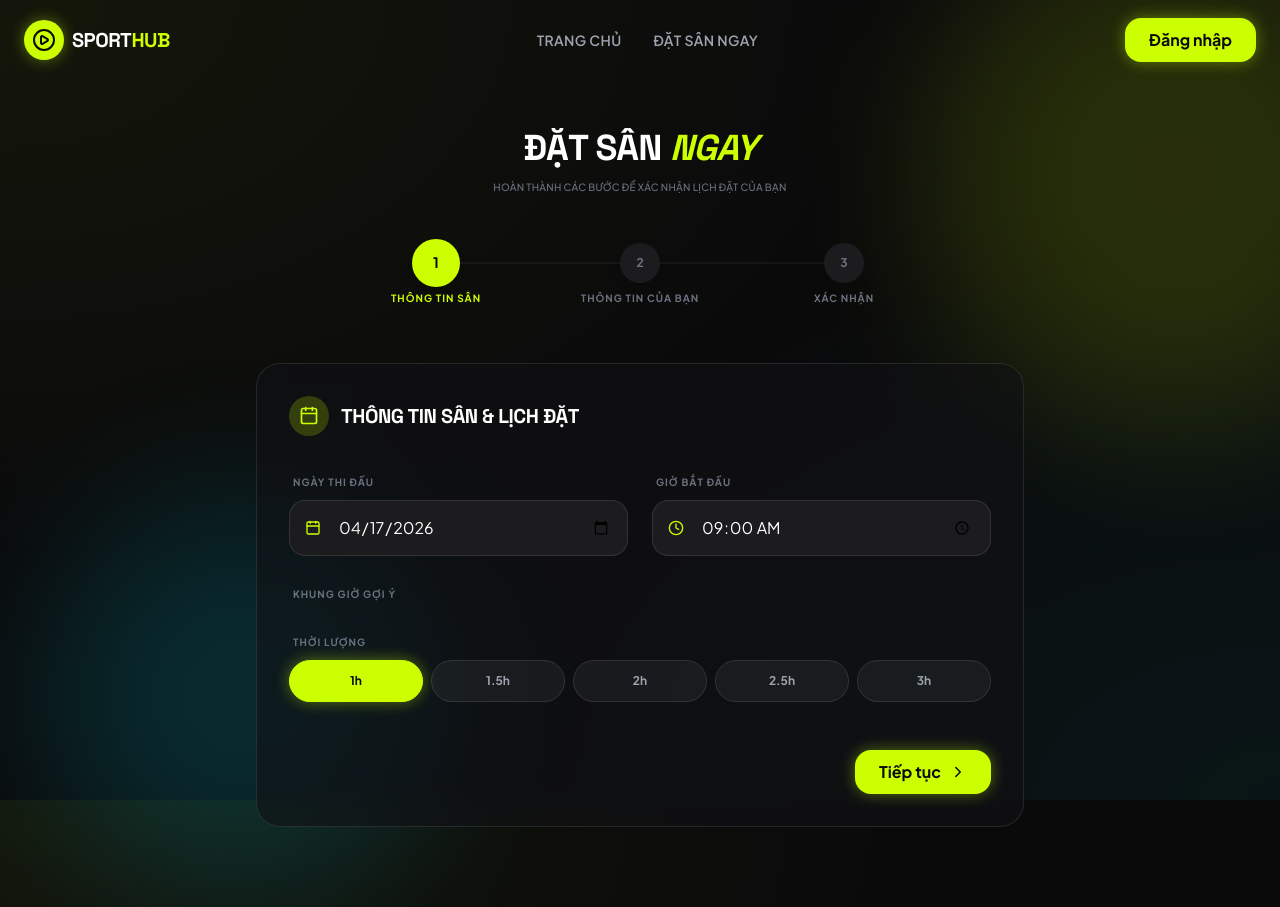
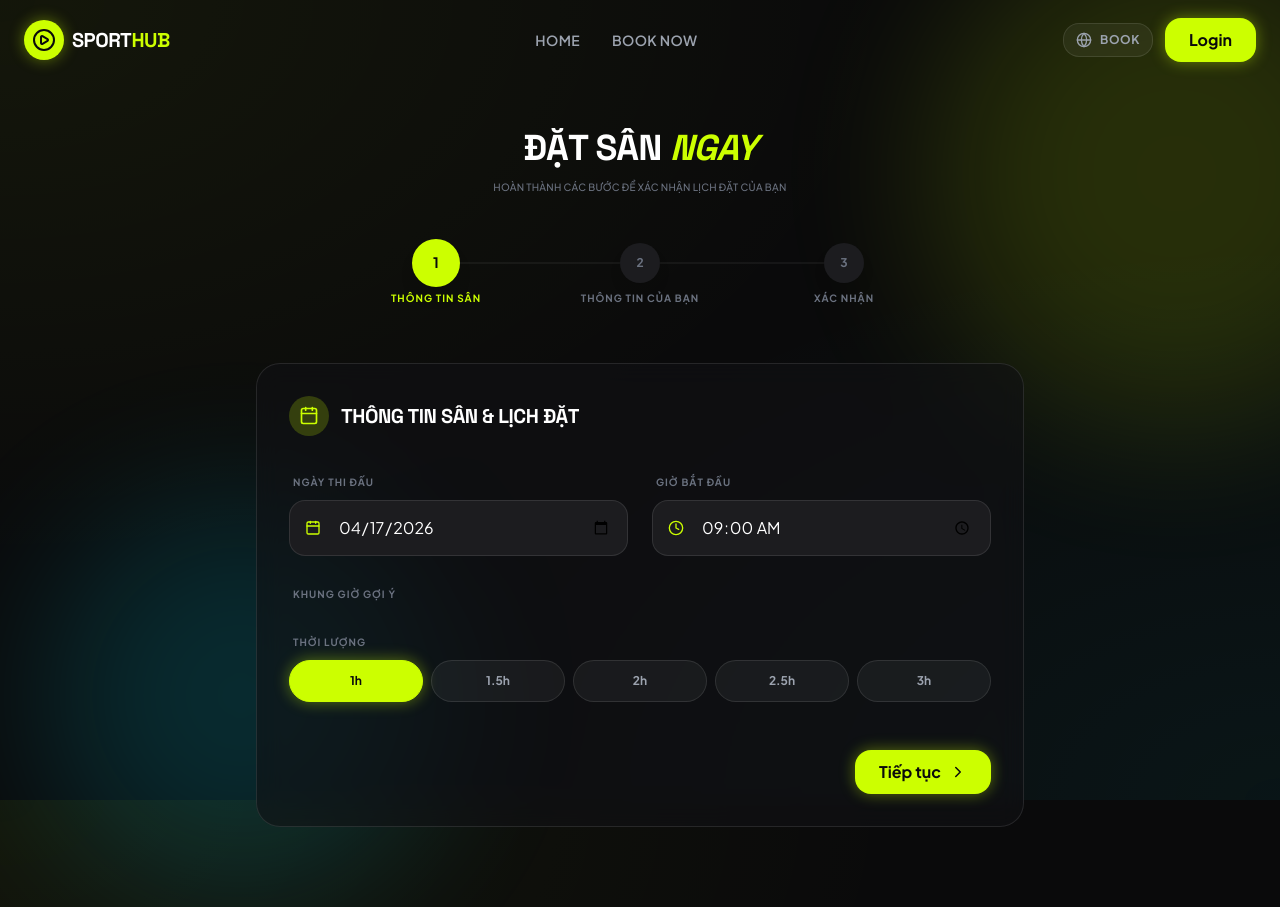
Before and after one commit to lanfurama/sporthub, a React (Vite) app in the folder client/: page /book/book in a window 1280 px wide. Built offline with nearby package versions, Linux system fonts and the light colour scheme.

Commit message:
feat: add LanguageSwitcher to Navbar and translate strings

```diff
--- a/client/src/components/Navbar.tsx
+++ b/client/src/components/Navbar.tsx
@@ -1,11 +1,15 @@
-import { Link, useNavigate } from 'react-router-dom';
+import { Link, useNavigate, useParams } from 'react-router-dom';
 import { motion, useScroll, useTransform } from 'framer-motion';
 import { LogOut, LayoutDashboard, PlayCircle } from 'lucide-react';
+import { useTranslation } from 'react-i18next';
 import { useAuthStore } from '../store/auth.store';
+import LanguageSwitcher from './LanguageSwitcher';
 
 export default function Navbar() {
   const { isAuthenticated, user, logout } = useAuthStore();
   const navigate = useNavigate();
+  const { lang = 'en' } = useParams<{ lang: string }>();
+  const { t } = useTranslation();
   const { scrollY } = useScroll();
 
   const backgroundColor = useTransform(
@@ -28,7 +32,7 @@ export default function Navbar() {
 
   const handleLogout = () => {
     logout();
-    navigate('/login');
+    navigate(`/${lang}/login`);
   };
 
   return (
@@ -38,7 +42,7 @@ export default function Navbar() {
     >
       <div className="flex items-center justify-between w-full max-w-7xl mx-auto">
         {/* Logo */}
-        <Link to="/" className="flex items-center gap-2 group">
+        <Link to={`/${lang}`} className="flex items-center gap-2 group">
           <motion.div
             whileHover={{ scale: 1.1, rotate: 5 }}
             className="w-10 h-10 rounded-xl bg-primary flex items-center justify-center shadow-neon"
@@ -53,21 +57,23 @@ export default function Navbar() {
         {/* Nav Links */}
         <div className="hidden md:flex items-center gap-8">
           <Link
-            to="/"
+            to={`/${lang}`}
             className="text-gray-400 hover:text-primary text-sm font-semibold tracking-wide uppercase transition-colors"
           >
-            Trang chủ
+            {t('nav.home')}
           </Link>
           <Link
-            to="/book"
+            to={`/${lang}/book`}
             className="text-gray-400 hover:text-primary text-sm font-semibold tracking-wide uppercase transition-colors"
           >
-            Đặt sân ngay
+            {t('nav.bookNow')}
           </Link>
         </div>
 
-        {/* Auth section */}
-        <div className="flex items-center gap-4">
+        {/* Auth section + Language Switcher */}
+        <div className="flex items-center gap-3">
+          <LanguageSwitcher />
+
           {isAuthenticated && user ? (
             <div className="flex items-center gap-3">
               <div className="hidden sm:flex flex-col items-end mr-2">
@@ -83,7 +89,7 @@ export default function Navbar() {
                 <Link
                   to="/admin/dashboard"
                   className="p-2 rounded-lg bg-white/5 border border-white/10 text-gray-400 hover:text-primary hover:border-primary/30 transition-all"
-                  title="Dashboard"
+                  title={t('nav.dashboard')}
                 >
                   <LayoutDashboard size={20} />
                 </Link>
@@ -92,17 +98,17 @@ export default function Navbar() {
               <button
                 onClick={handleLogout}
                 className="p-2 rounded-lg bg-white/5 border border-white/10 text-gray-400 hover:text-accent hover:border-accent/30 transition-all"
-                title="Đăng xuất"
+                title={t('nav.logout')}
               >
                 <LogOut size={20} />
               </button>
             </div>
           ) : (
             <Link
-              to="/login"
+              to={`/${lang}/login`}
               className="btn-primary"
             >
-              Đăng nhập
+              {t('nav.login')}
             </Link>
           )}
         </div>
```
